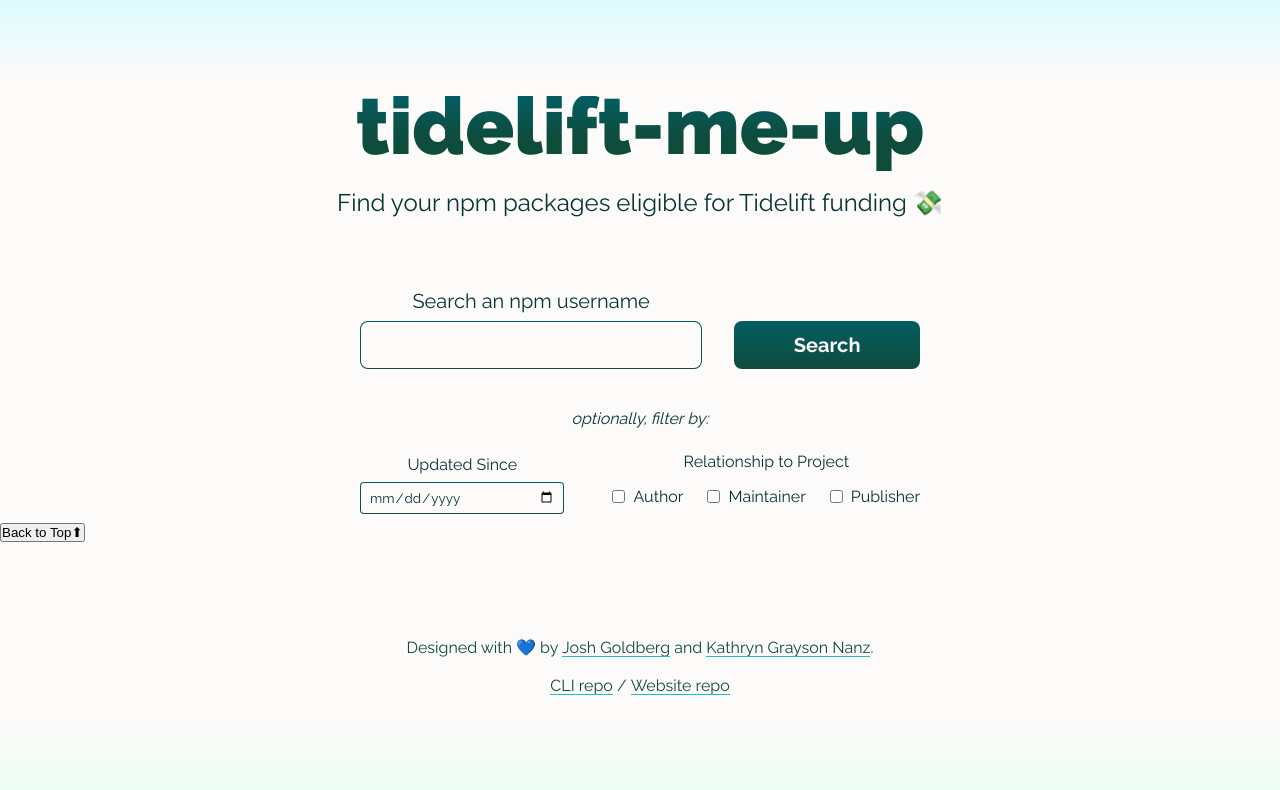
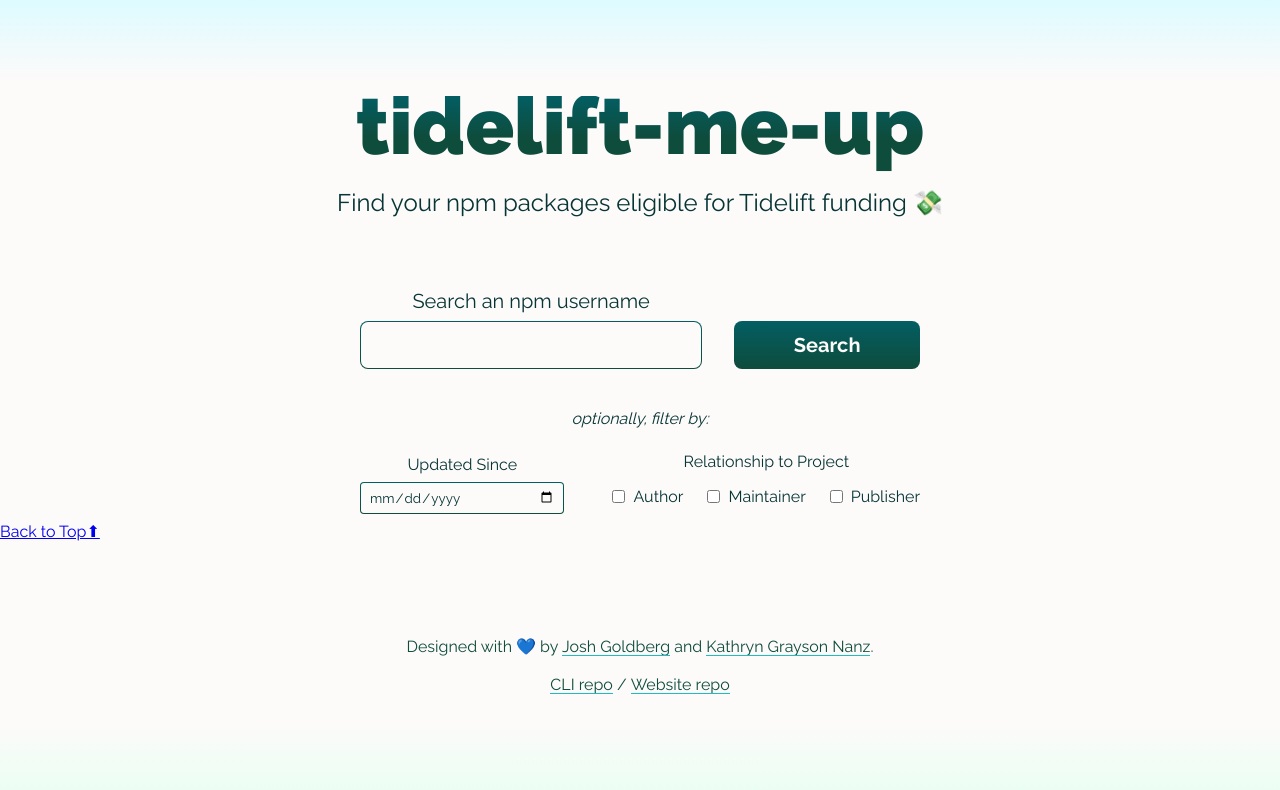
Before and after one commit to JoshuaKGoldberg/tidelift-me-up-site, a Next.js app: page / in a window 1280 px wide. Shown: the top 790 px of the page. Built offline with nearby package versions, Linux system fonts and the light colour scheme.

Commit message:
feat/scroll-to-top: got a button working, need to refactor

```diff
--- a/src/app/page.tsx
+++ b/src/app/page.tsx
@@ -30,7 +30,9 @@
 	return (
 		<>
 			<MainArea as="main" className={styles.main}>
-				<h1 className={styles.h1}>tidelift-me-up</h1>
+				<h1 className={styles.h1} id="title">
+					tidelift-me-up
+				</h1>
 				<p className={styles.p}>
 					Find your npm packages eligible for Tidelift funding 💸
 				</p>
--- a/src/components/ScrollButton.tsx
+++ b/src/components/ScrollButton.tsx
@@ -1,26 +1,28 @@
 "use client";
 
+import Link from "next/link";
+
 export function ScrollButton() {
-	const scrollToTop = (e: React.MouseEvent<HTMLAnchorElement, MouseEvent>) => {
-		e.preventDefault();
-		console.log("wheeeee", window);
-		const href = e.currentTarget.href;
-		const targetID = href.replace(/.*#/, "");
-		const elem = document.getElementById(targetID);
-		window.scrollTo({
-			behavior: "smooth",
-
-			top: 0,
-		});
-	};
+	// const scrollToTop = (e: React.MouseEvent<HTMLAnchorElement, MouseEvent>) => {
+	// 	e.preventDefault();
+	// 	const href = e.currentTarget.href;
+	// 	const targetID = href.replace(/.*#/, "");
+	// 	const elem = document.getElementById(targetID);
+	// 	window.scrollTo({
+	// 		top: elem?.getBoundingClientRect().top,
+	// 		// eslint-disable-next-line perfectionist/sort-objects
+	// 		behavior: "smooth",
+	// 	});
+	// };
 
 	return (
-		<button
-			onClick={scrollToTop}
+		<Link
+			href="#title"
+			// onClick={scrollToTop}
 			type="button"
 			// style={{ display: visible ? "inline" : "none" }}
 		>
 			Back to Top⬆
-		</button>
+		</Link>
 	);
 }
```
